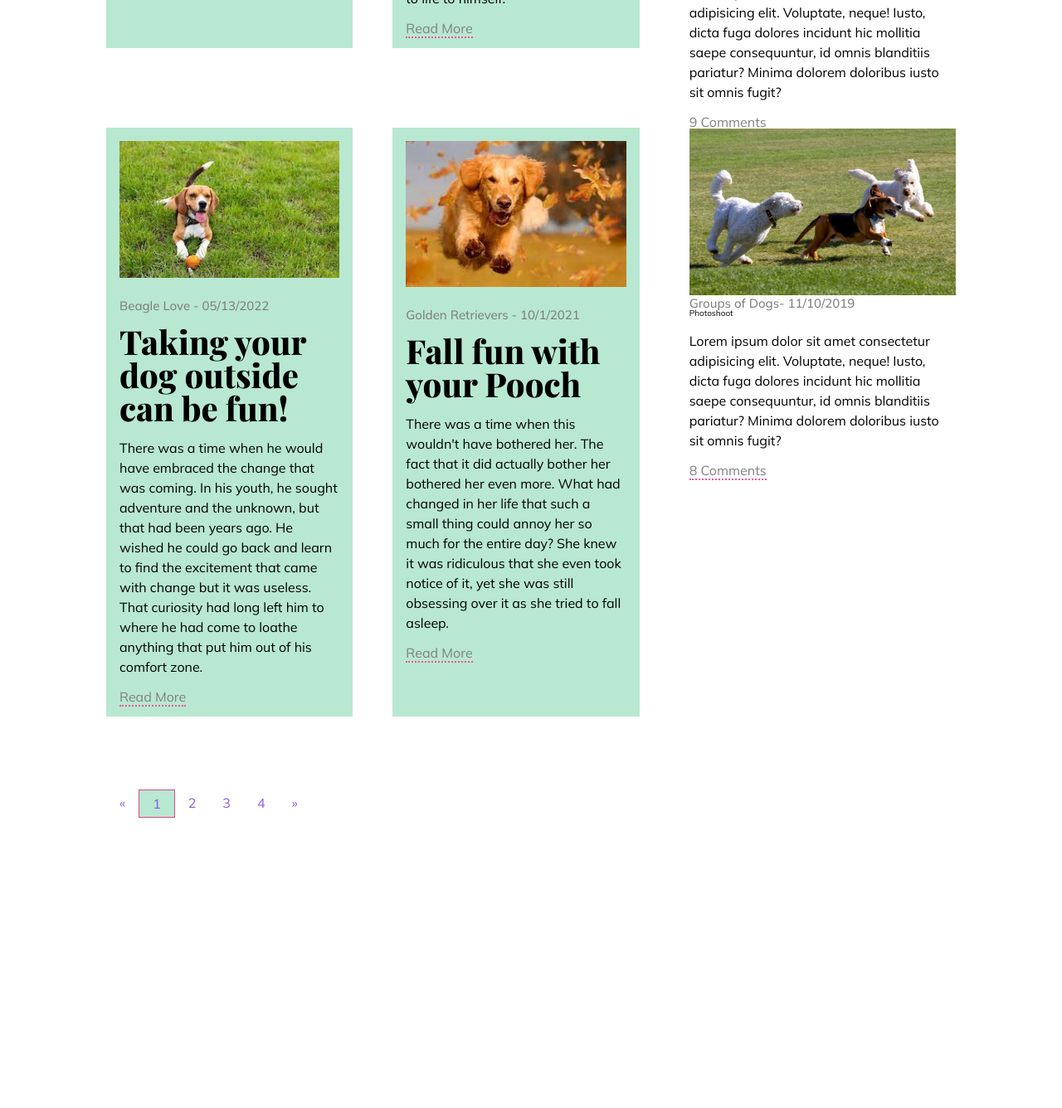
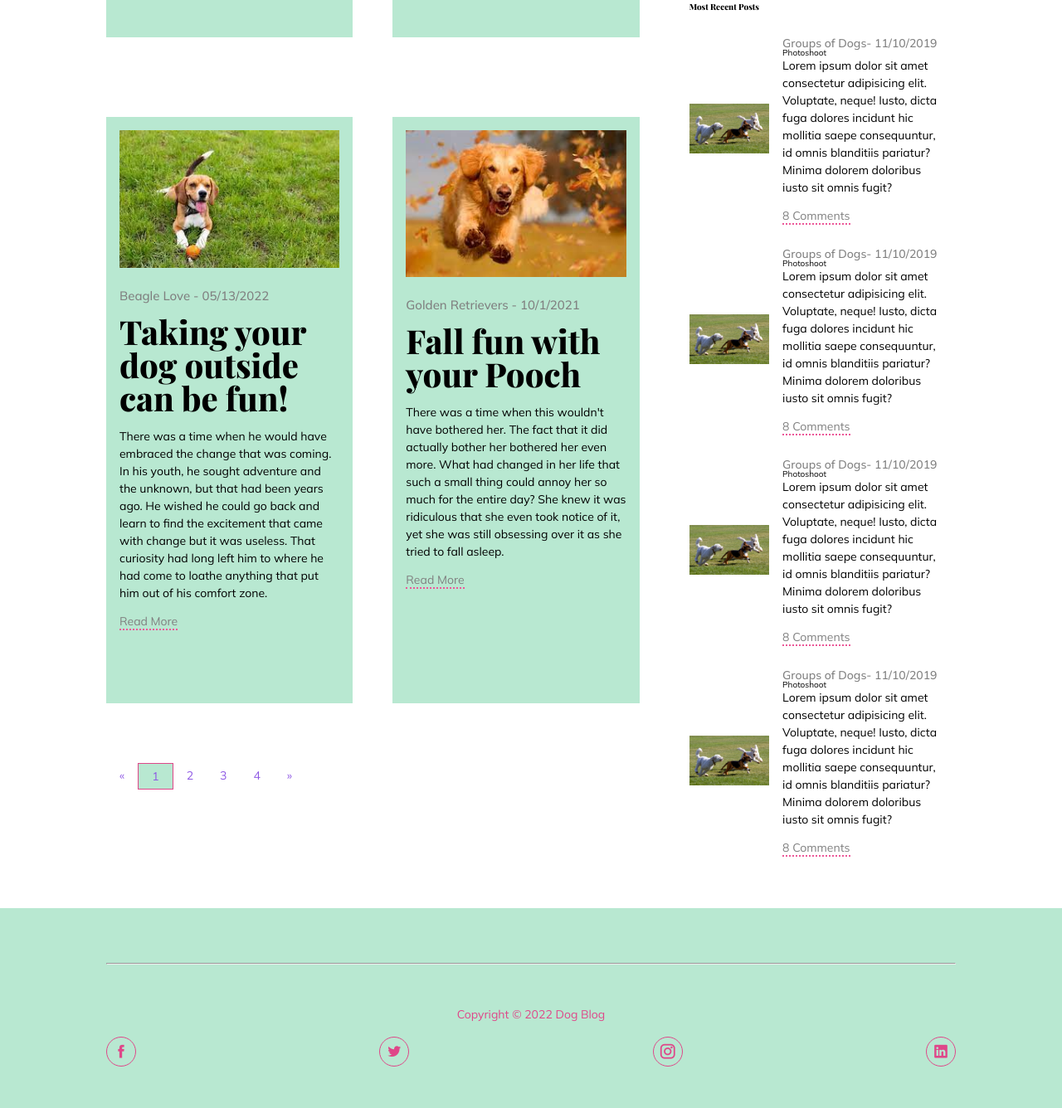
Before and after one commit to szm-code/Personal-Blog-Website, a plain HTML site: page HTML Code/index.html in a window 1280 px wide. Shown: the part 1259-2595 px from the top of the page at 83% size. Before the commit the page ends 2261 px from the top, so only its background shows below. Drawn offline with nearby package versions, Linux system fonts and the light colour scheme.

Commit message:
finished main page and footer

```diff
--- a/CSS Style/style.css
+++ b/CSS Style/style.css
@@ -170,6 +170,60 @@ main {
     border: 0;
 }
 
+/* Aside Section */
+.wrapper {
+    display: flex;
+    align-items: center;
+}
+
+.wrapper .thumb {
+    flex: 1;
+}
+
+.wrapper .content {
+    flex: 2;
+    padding: 16px;
+}
+
+.wrapper span,
+p,
+a {
+    font-size: 1.4rem;
+    margin-top: 0;
+}
+
+
+/* footer */
+
+footer {
+    background-color: var(--primary);
+    margin-top: 50px;
+    padding: 50px 0;
+}
+
+footer p {
+    color: var(--hotpink);
+}
+
+.footer-left {
+    margin-top: 50px;
+    display: flex;
+    justify-content: center;
+}
+
+.social-icons {
+    display: flex;
+    justify-content: space-between;
+}
+
+.social-icons i {
+    color: var(--hotpink);
+    font-size: 18px;
+    border: 1px solid var(--hotpink);
+    border-radius: 50%;
+    padding: 8px;
+}
+
 
 
 /* Media Queries Below */
@@ -239,6 +293,43 @@ main {
         grid-template-columns: 1fr;
     }
 
+    .site-container {
+        width: 100%;
+        padding: 0 24px;
+    }
+
+    .main {
+        grid-template-columns: 1fr;
+    }
+
+    .wrapper {
+        margin: 24px 0;
+    }
+
+    .footer-left {
+        grid-template-columns: 1fr;
+        justify-items: first baseline;
+    }
+
+    .social-icons {
+        justify-content: center;
+    }
+
+    .social-icons i {
+        color: var(--hotpink);
+        font-size: 10px;
+        border: 1px solid var(--hotpink);
+        border-radius: 50%;
+        padding: 8px;
+
+    }
+
+
+
+
+
+
+
 
     /* .mobile-menu {
             display: block;
--- a/HTML Code/index.html
+++ b/HTML Code/index.html
@@ -172,11 +172,90 @@
                     </div>
 
                 </div>
+                <div class="recent-post">
+                    <header>
+                        <h3> Most Recent Posts</h3>
+                        <div class="wrapper">
+                            <div class="thumb">
+                                <img src="../images/dogs.jpg" alt="">
+                            </div>
+                            <div class="content">
+                                <span>Groups of Dogs- 11/10/2019</span>
+                                <h4>Photoshoot</h4>
+                                <p>Lorem ipsum dolor sit amet consectetur adipisicing elit. Voluptate, neque! Iusto,
+                                    dicta
+                                    fuga dolores incidunt hic mollitia saepe consequuntur, id omnis blanditiis pariatur?
+                                    Minima dolorem doloribus iusto sit omnis fugit?</p>
+                                <a href="">8 Comments</a>
+                            </div>
+                        </div>
+                        <div class="wrapper">
+                            <div class="thumb">
+                                <img src="../images/dogs.jpg" alt="">
+                            </div>
+                            <div class="content">
+                                <span>Groups of Dogs- 11/10/2019</span>
+                                <h4>Photoshoot</h4>
+                                <p>Lorem ipsum dolor sit amet consectetur adipisicing elit. Voluptate, neque! Iusto,
+                                    dicta
+                                    fuga dolores incidunt hic mollitia saepe consequuntur, id omnis blanditiis pariatur?
+                                    Minima dolorem doloribus iusto sit omnis fugit?</p>
+                                <a href="">8 Comments</a>
+                            </div>
+                        </div>
+                        <div class="wrapper">
+                            <div class="thumb">
+                                <img src="../images/dogs.jpg" alt="">
+                            </div>
+                            <div class="content">
+                                <span>Groups of Dogs- 11/10/2019</span>
+                                <h4>Photoshoot</h4>
+                                <p>Lorem ipsum dolor sit amet consectetur adipisicing elit. Voluptate, neque! Iusto,
+                                    dicta
+                                    fuga dolores incidunt hic mollitia saepe consequuntur, id omnis blanditiis pariatur?
+                                    Minima dolorem doloribus iusto sit omnis fugit?</p>
+                                <a href="">8 Comments</a>
+                            </div>
+                        </div>
+                        <div class="wrapper">
+                            <div class="thumb">
+                                <img src="../images/dogs.jpg" alt="">
+                            </div>
+                            <div class="content">
+                                <span>Groups of Dogs- 11/10/2019</span>
+                                <h4>Photoshoot</h4>
+                                <p>Lorem ipsum dolor sit amet consectetur adipisicing elit. Voluptate, neque! Iusto,
+                                    dicta
+                                    fuga dolores incidunt hic mollitia saepe consequuntur, id omnis blanditiis pariatur?
+                                    Minima dolorem doloribus iusto sit omnis fugit?</p>
+                                <a href="">8 Comments</a>
+                            </div>
+                        </div>
+                    </header>
+                </div>
+
             </aside>
         </main>
 
     </div>
 
+    <footer>
+        <div class="site-container">
+            <hr>
+            <div class="footer-left">
+                <p>Copyright &copy; 2022 Dog Blog</p>
+            </div>
+            <div class="social-icons">
+                <i class="icofont-facebook"></i>
+                <i class="icofont-twitter"></i>
+                <i class="icofont-instagram"></i>
+                <i class="icofont-linkedin"></i>
+
+
+            </div>
+        </div>
+    </footer>
+
 </body>
 
 </html>
```
